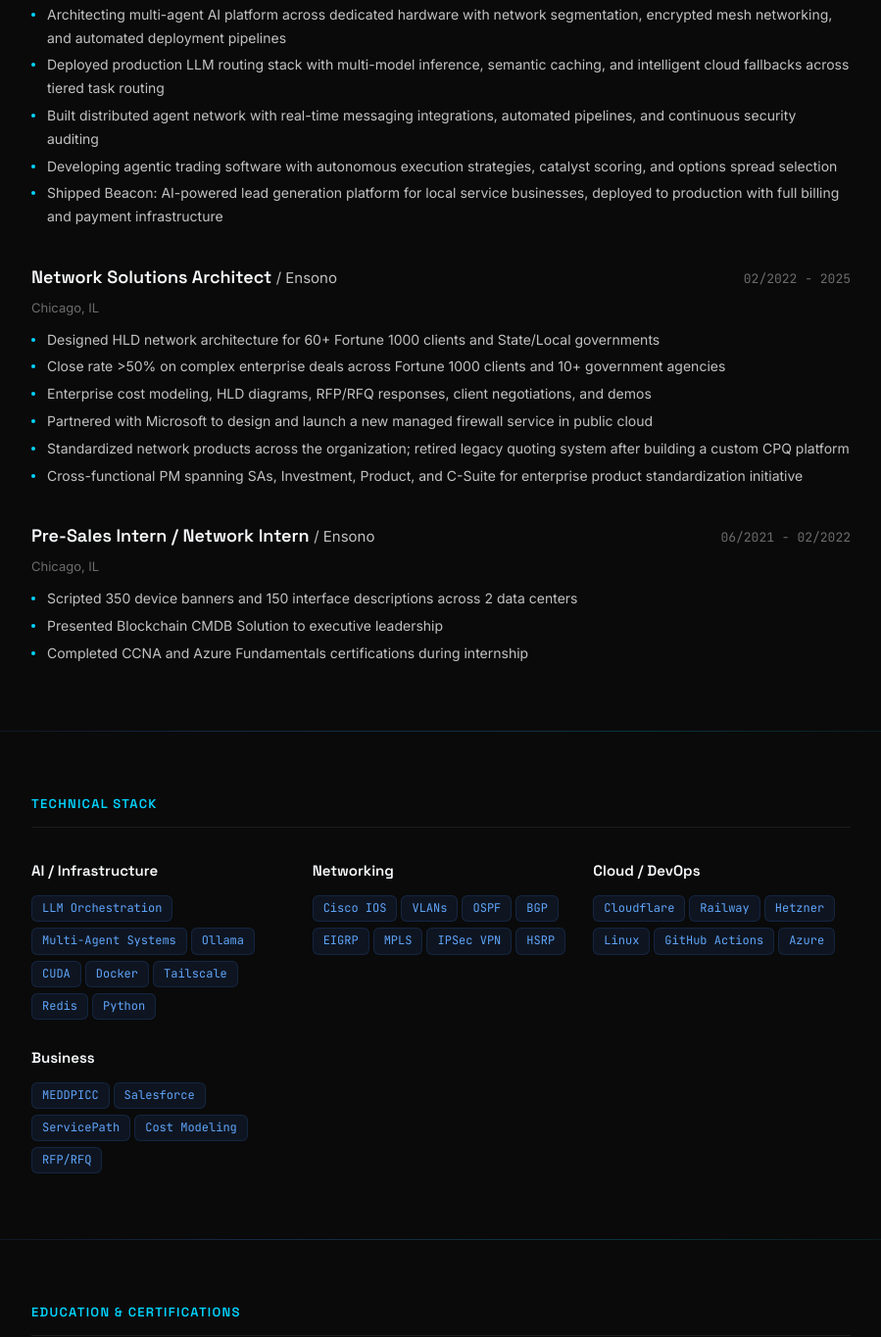
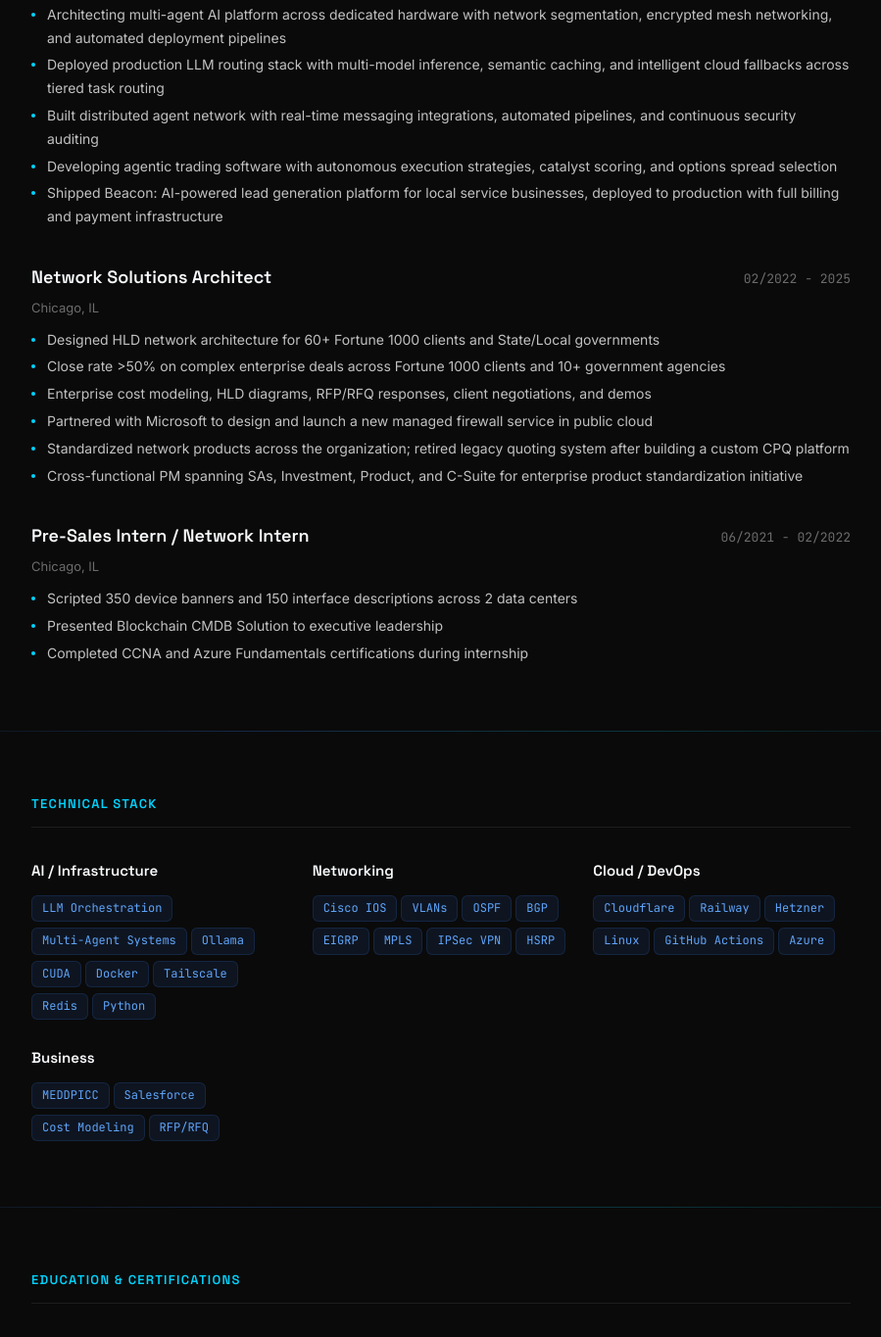
Before and after one commit to brycemurad0/bryce-resume, a plain HTML site: page index.html in a window 1280 px wide. Shown: the part 1419-2784 px from the top of the page at 98% size, without its empty margins (190-1089 px from the left). Drawn offline with Linux system fonts and the light colour scheme.

Commit message:
fix: remove Ensono client names and ServicePath references

```diff
--- a/index.html
+++ b/index.html
@@ -277,7 +277,7 @@
         <div class="exp-header">
           <div>
             <span class="exp-role">Network Solutions Architect</span>
-            <span class="exp-company"> / Ensono</span>
+            <span class="exp-company"></span>
           </div>
           <span class="exp-date">02/2022 - 2025</span>
         </div>
@@ -296,7 +296,7 @@
         <div class="exp-header">
           <div>
             <span class="exp-role">Pre-Sales Intern / Network Intern</span>
-            <span class="exp-company"> / Ensono</span>
+            <span class="exp-company"></span>
           </div>
           <span class="exp-date">06/2021 - 02/2022</span>
         </div>
@@ -359,7 +359,6 @@
           <div class="tags">
             <span class="tag">MEDDPICC</span>
             <span class="tag">Salesforce</span>
-            <span class="tag">ServicePath</span>
             <span class="tag">Cost Modeling</span>
             <span class="tag">RFP/RFQ</span>
           </div>
```
